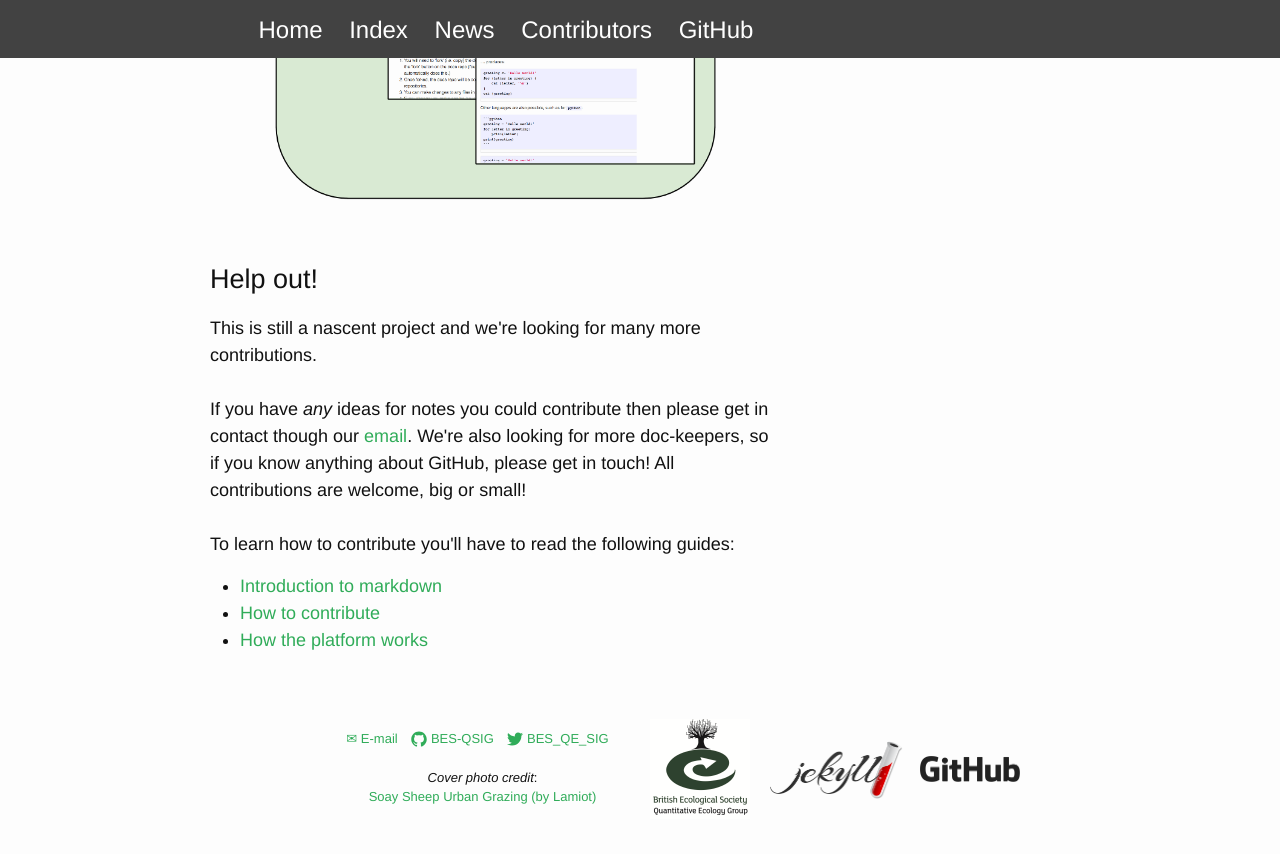
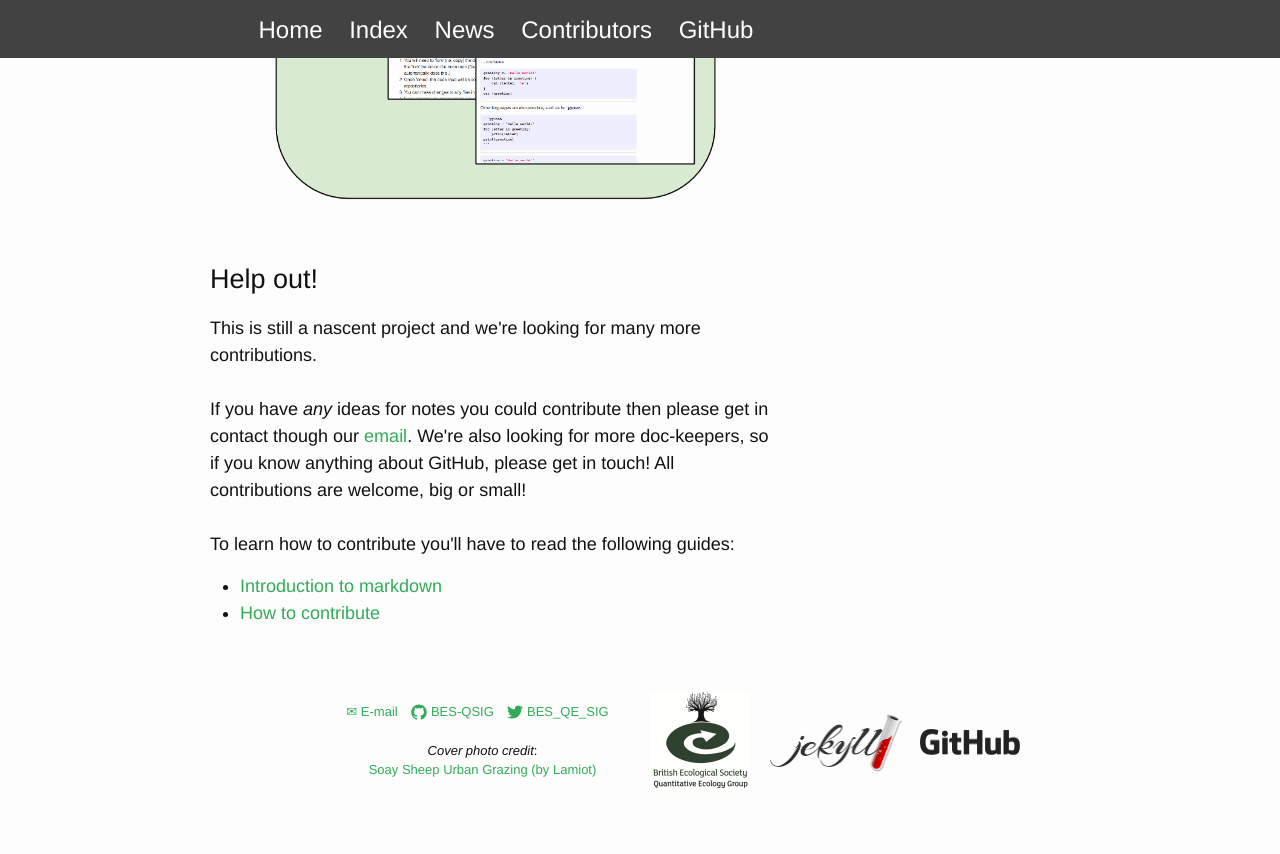
Before and after one commit to DomBennett/fge, a Jekyll site: the page built from index.html, in a window 1280 px wide and 900 px high, scrolled down 1912 px. Shown: the top 854 px of the window. Built offline with Jekyll 4.4.1, drawn with Linux system fonts in a browser that asks for light colours; Markdown is read by kramdown in place of the engine named in the settings; comment, search, counter and statistics services are not loaded.

Commit message:
removed dead link

```diff
--- a/index.html
+++ b/index.html
@@ -47,11 +47,6 @@ title: Home
                 <li>
                     <a href="http://bes-qsig.github.io/fge/docs/how_to_contribute/">
                         How to contribute
-                    </a>
-                </li>
-                <li>
-                    <a href="http://bes-qsig.github.io/fge/docs/platform_structure/">
-                        How the platform works
                     </a>
                 </li>
             </ul>
```
